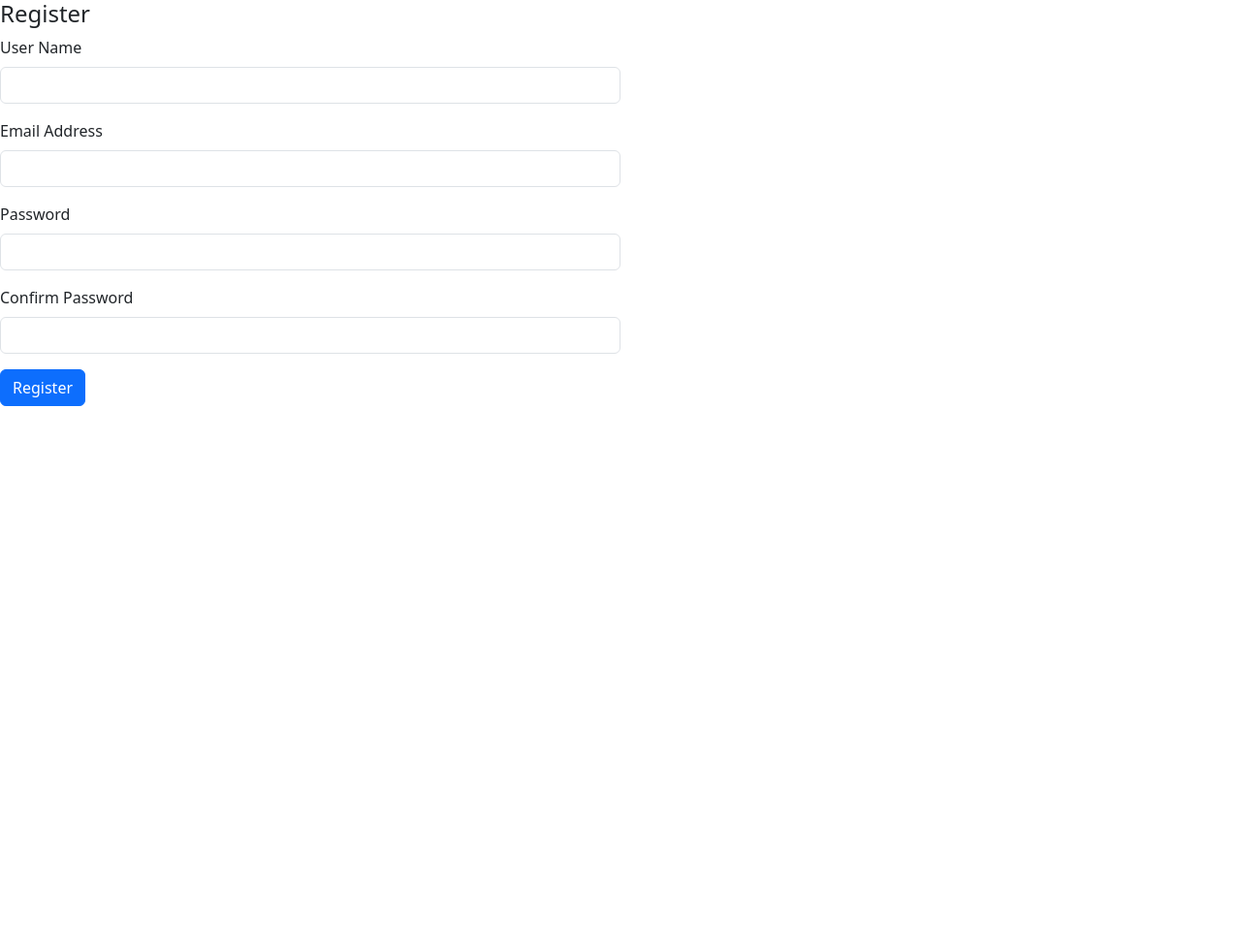
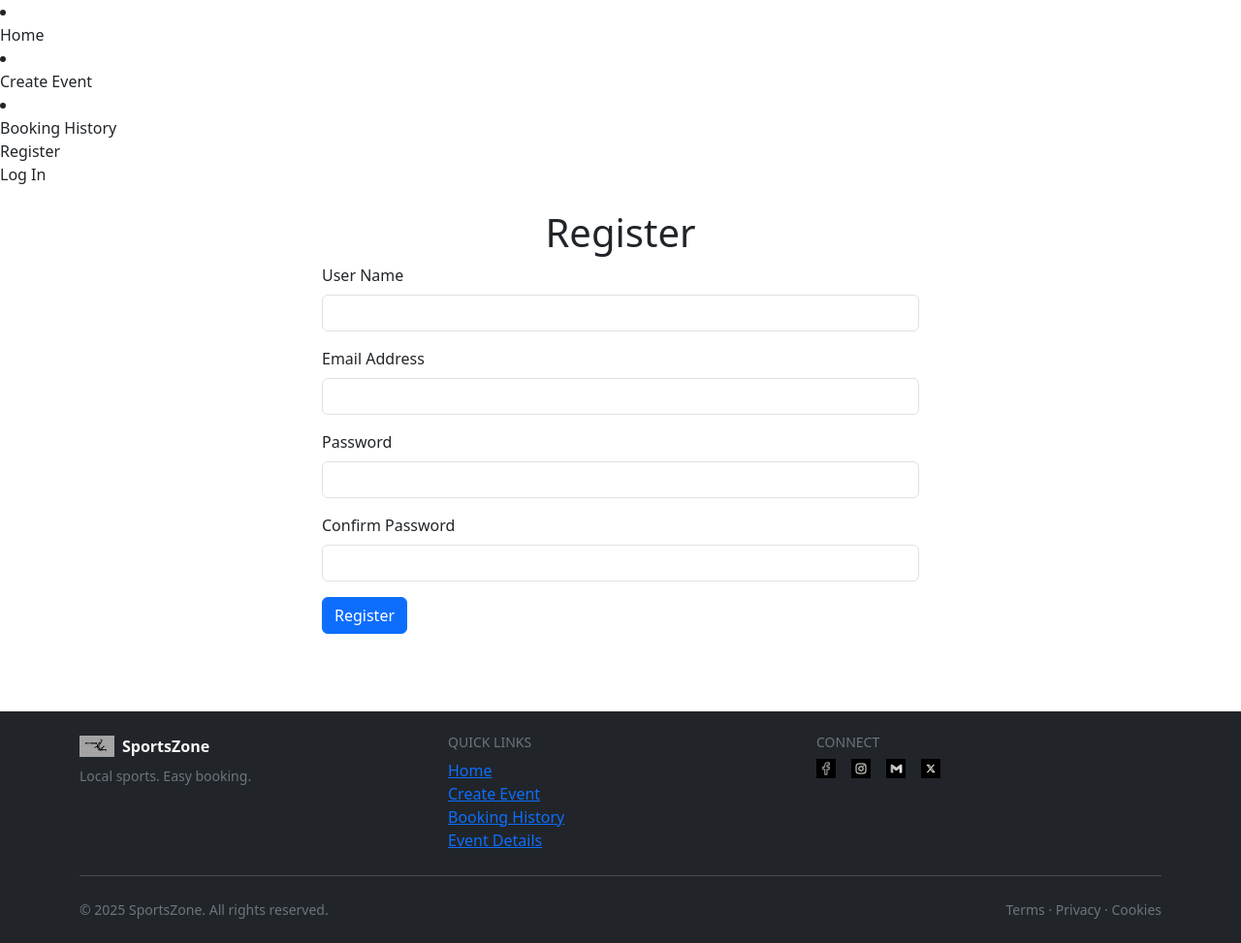
Before and after one commit to wangchuktashi/207-Group-33, a Flask app: page /register in a window 1280 px wide. Shown: the whole page at 97% size. Before the commit the page ends 419 px from the top, so only its background shows below. Run offline with Flask 3, Linux system fonts and the light colour scheme; parts of the project's set-up code (start-up, migrations or seed data) failed here and were passed over; some libraries are stand-ins or nearby versions.

Commit message:
Edit user.html

```diff
--- a/website/templates/user.html
+++ b/website/templates/user.html
@@ -1,21 +1,85 @@
 {% include "base.html" %}
 {% from "bootstrap5/form.html" import render_form %}
-{% block body %}
+{% from "bootstrap5/form.html" import render_field %}
 
+{% block navbar %}
+                <li class="nav-item"><a class="nav-link active" aria-current="page" href="index.html">Home</a></li>
+                <li class="nav-item"><a class="nav-link" href="create_event.html">Create Event</a></li>
+                <li class="nav-item"><a class="nav-link" href="booking.html">Booking History</a></li>
+{% endblock %}
+{% block loginregister %}
+{% if heading|lower =='login' %}
+
+                <a class="nav-item nav-link" href="{{ url_for('auth.register') }}">Register</a>
+                <a class="nav-item nav-link active" href="{{ url_for('auth.login') }}">Log In</a>
+{% else %}
+                <a class="nav-item nav-link active" href="{{ url_for('auth.register') }}">Register</a>
+                <a class="nav-item nav-link" href="{{ url_for('auth.login') }}">Log In</a>
+{% endif %}
+{% endblock %}
+
+{% block content %}
+
+<br>
 <div class="page-header">
-    <h4>{{heading}}</h4>
+    <h1 class = text-center>{{heading}}</h1>
 </div>
 
 <!-- Form rendering is simple and easy if using WTForms and Bootstrap -->
-<div class="col-md-6">
-    {{render_form(form)}}
-</div>
+<div class = "container-fluid">
+    <div class = "row justify-content-center">
+        <div class="mb-3 col-sm-6 form-group">
+            {{ render_form(form) }}
+        </div>
+    </div>
 
 <!-- When you have Login form, then show the user a link to register -->
-{% if heading == 'Login' %}
-<div class="col-md-4">
-    <p>New user? <a href="{{url_for('register')}}">Click here</a> to register.</p>
+{% if heading|lower =='login' %}
+    <div class = "row justify-content-center">
+        <div class="mb-3 col-sm-6 form-group">
+            <p>New user? <a href="{{ url_for('auth.register') }}">Click here to register</a>.</p>
+        </div>
+    </div>
+{% endif %}
 </div>
-{% endif %}
+{% endblock %}
 
+{% block footer %}
+<footer class="bg-dark text-light mt-5">
+  <div class="container py-4">
+    <div class="row g-4 align-items-start">
+      <div class="col-12 col-md-4">
+        <a class="d-inline-flex align-items-center gap-2 text-decoration-none text-light" href="index.html">
+          <img src="static/img/logoweb.png" alt="SportsZone" width="36" height="22">
+          <strong>SportsZone</strong>
+        </a>
+        <p class="text-secondary small mb-0 mt-2">Local sports. Easy booking.</p>
+      </div>
+      <div class="col-6 col-md-4">
+        <h6 class="text-uppercase small text-secondary mb-2">Quick links</h6>
+        <ul class="list-unstyled mb-0">
+          <li><a class="footer-link" href="index.html">Home</a></li>
+          <li><a class="footer-link" href="create_event.html">Create Event</a></li>
+          <li><a class="footer-link" href="booking.html">Booking History</a></li>
+          <li><a class="footer-link" href="event.html">Event Details</a></li>
+        </ul>
+      </div>
+      <div class="col-6 col-md-4">
+        <h6 class="text-uppercase small text-secondary mb-2">Connect</h6>
+        <div class="d-flex gap-3">
+          <a class="footer-icon" href="#"><img src="static/img/FB.jpg" width="20" alt="Facebook"></a>
+          <a class="footer-icon" href="#"><img src="static/img/insta.jpg" width="20" alt="Instagram"></a>
+          <a class="footer-icon" href="#"><img src="static/img/GMAIL.jpg" width="20" alt="Gmail"></a>
+          <a class="footer-icon" href="#"><img src="static/img/twitter.jpg" width="20" alt="X"></a>
+        </div>
+      </div>
+    </div>
+
+    <hr class="border-secondary-subtle my-4">
+    <div class="d-flex flex-column flex-sm-row justify-content-between align-items-start gap-2">
+      <small class="text-secondary">© 2025 SportsZone. All rights reserved.</small>
+      <small class="text-secondary">Terms · Privacy · Cookies</small>
+    </div>
+  </div>
+</footer>
 {% endblock %}
```
